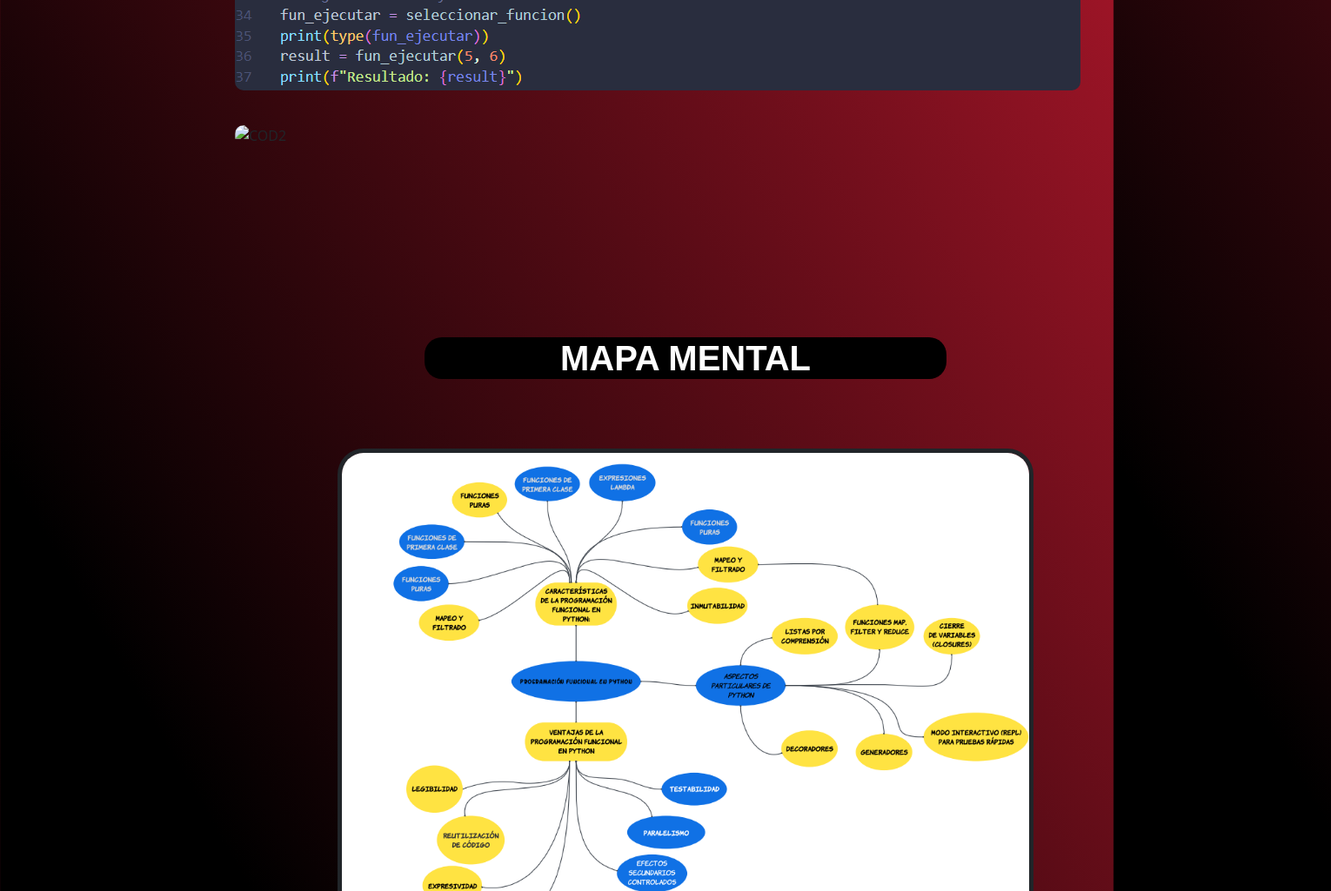
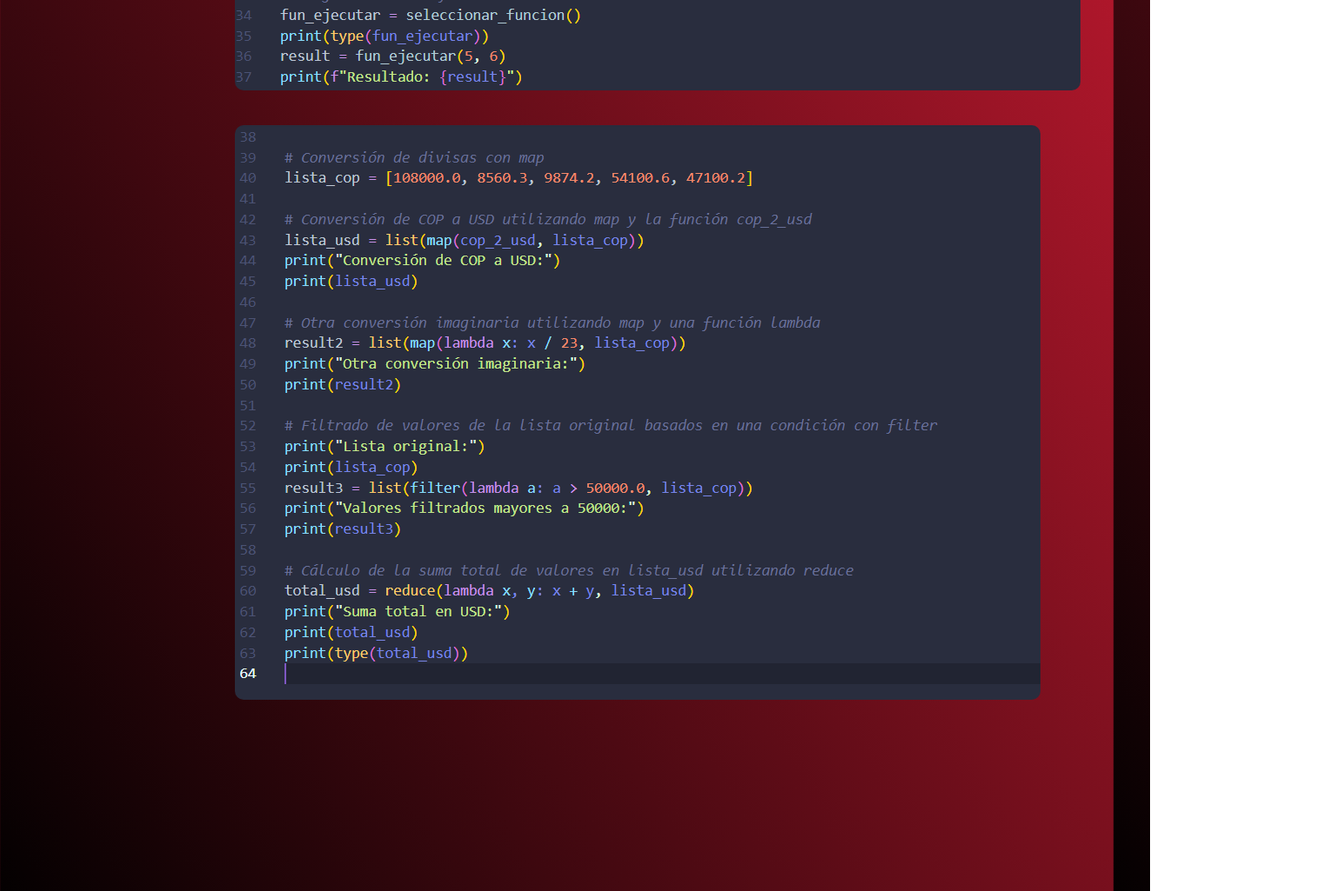
Before and after one commit to ADKA24/Leng, a plain HTML site: page CORTES/CORTE1.html in a window 1280 px wide. Shown: the part 4100-5125 px from the top of the page at 87% size, 1530 px wide, since content can reach past the window. Drawn offline with nearby package versions, Linux system fonts and the light colour scheme.

Commit message:
Update CORTE1.html

```diff
--- a/CORTES/CORTE1.html
+++ b/CORTES/CORTE1.html
@@ -62,7 +62,7 @@
                     <h1 id="title2">   CODIGO </h1>
 
                         <img id="COD1" src="/Leng/CORTES/IMG/COD1.PNG" alt="COD1">
-                        <img id="COD2" src="Leng/CORTES/IMG/COD2.PNG" alt="COD2">
+                        <img id="COD2" src="/Leng/CORTES/IMG/COD2.PNG" alt="COD2">
 
 
 
```
